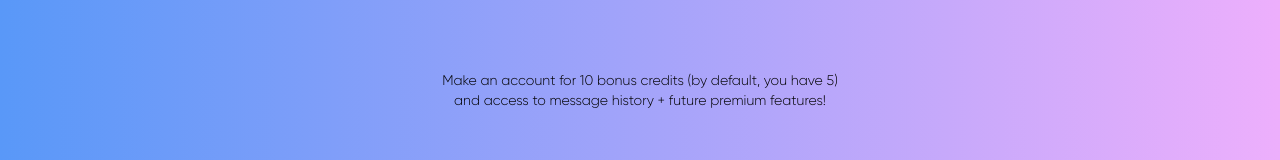
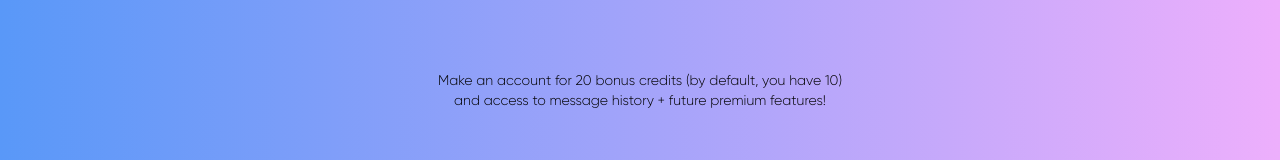
Before and after one commit to aadillpickle/therapy, a React (Create React App) app in the folder frontend/: page / in a window 1280 px wide. Shown: the part 477-637 px from the top of the page. Built offline with nearby package versions, Linux system fonts and the light colour scheme; no server answers.

Commit message:
upped credits

```diff
--- a/frontend/src/pages/Main.js
+++ b/frontend/src/pages/Main.js
@@ -142,7 +142,7 @@ function Main() {
       </>}
       {!userInfo.email && <>
         <GoogleLoginButton />
-        <div className="text-sm font-sans text-center">Make an account for 10 bonus credits (by default, you have 5)<br></br> and access to message history + future premium features!</div>
+        <div className="text-sm font-sans text-center">Make an account for 20 bonus credits (by default, you have 10)<br></br> and access to message history + future premium features!</div>
       </>}
       <Modal
         isOpen={isHistoryModalOpen}
```
Also changed, not shown: 1 other file (tests, documents, lock files or other folders).
